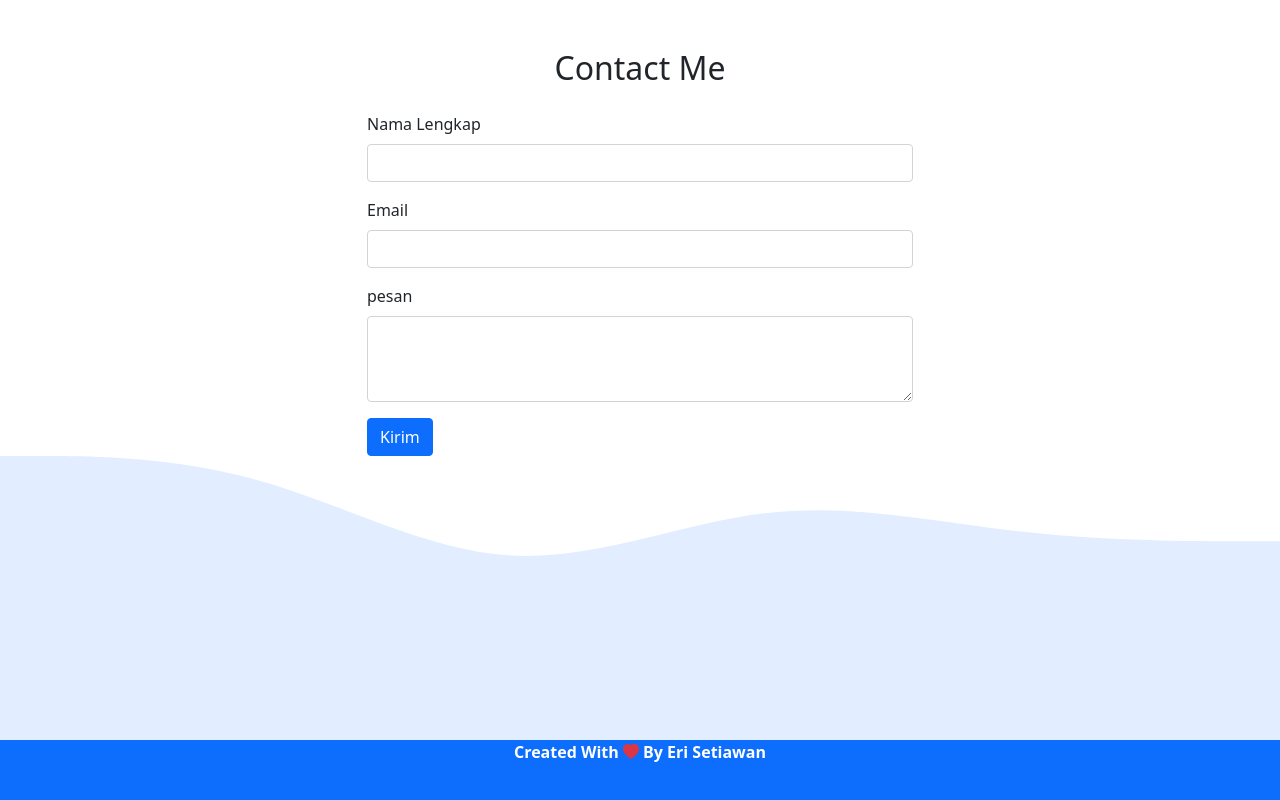
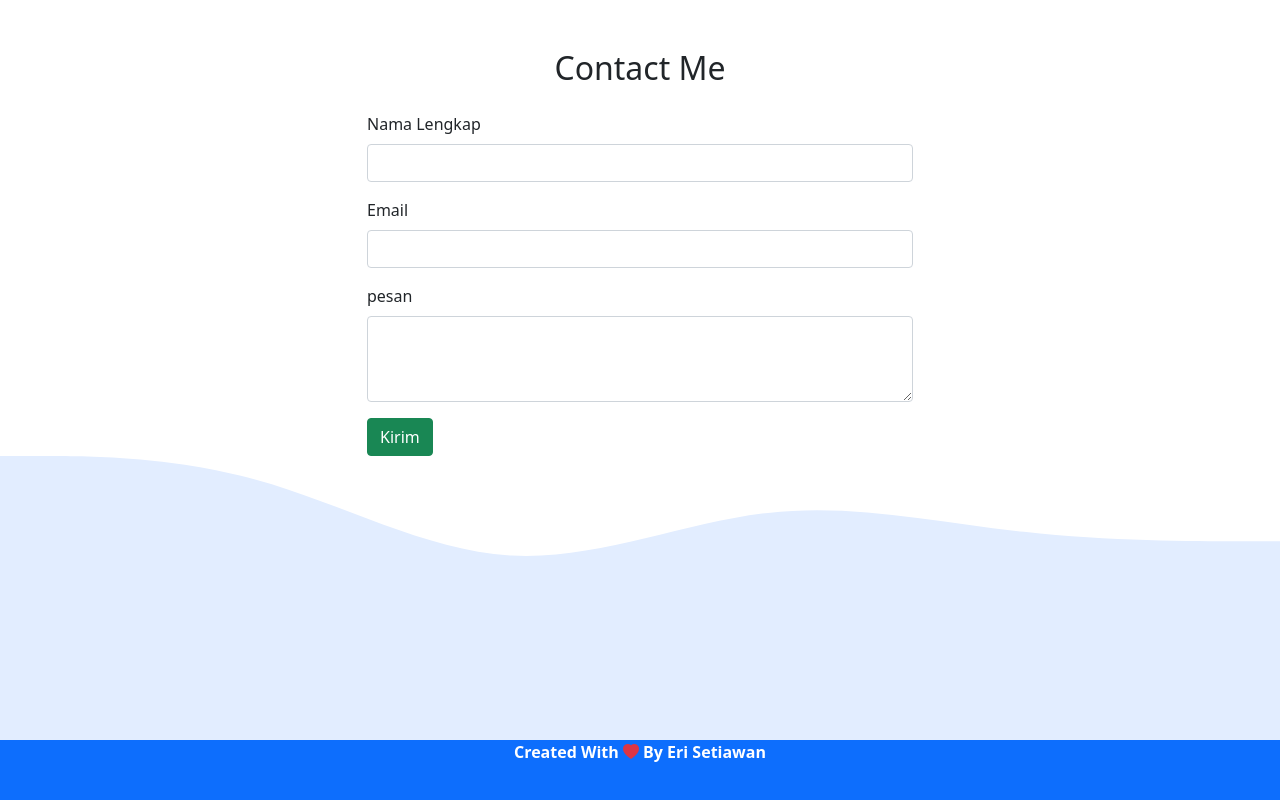
Before and after one commit to erisetiawan191/erisetiawan.github.io, a plain HTML site: page index.html in a window 1280 px wide. Shown: the part 3121-3921 px from the top of the page. Drawn offline with nearby package versions, Linux system fonts and the light colour scheme.

Commit message:
mengubah warna tombol

```diff
--- a/index.html
+++ b/index.html
@@ -170,7 +170,7 @@
                 <textarea class="form-control" id="pesan" rows="3"></textarea>
               </div>
 
-              <button type="kirim" class="btn btn-primary">Kirim</button>
+              <button type="kirim" class="btn btn-success">Kirim</button>
             </form>
           </div>
         </div>
```
